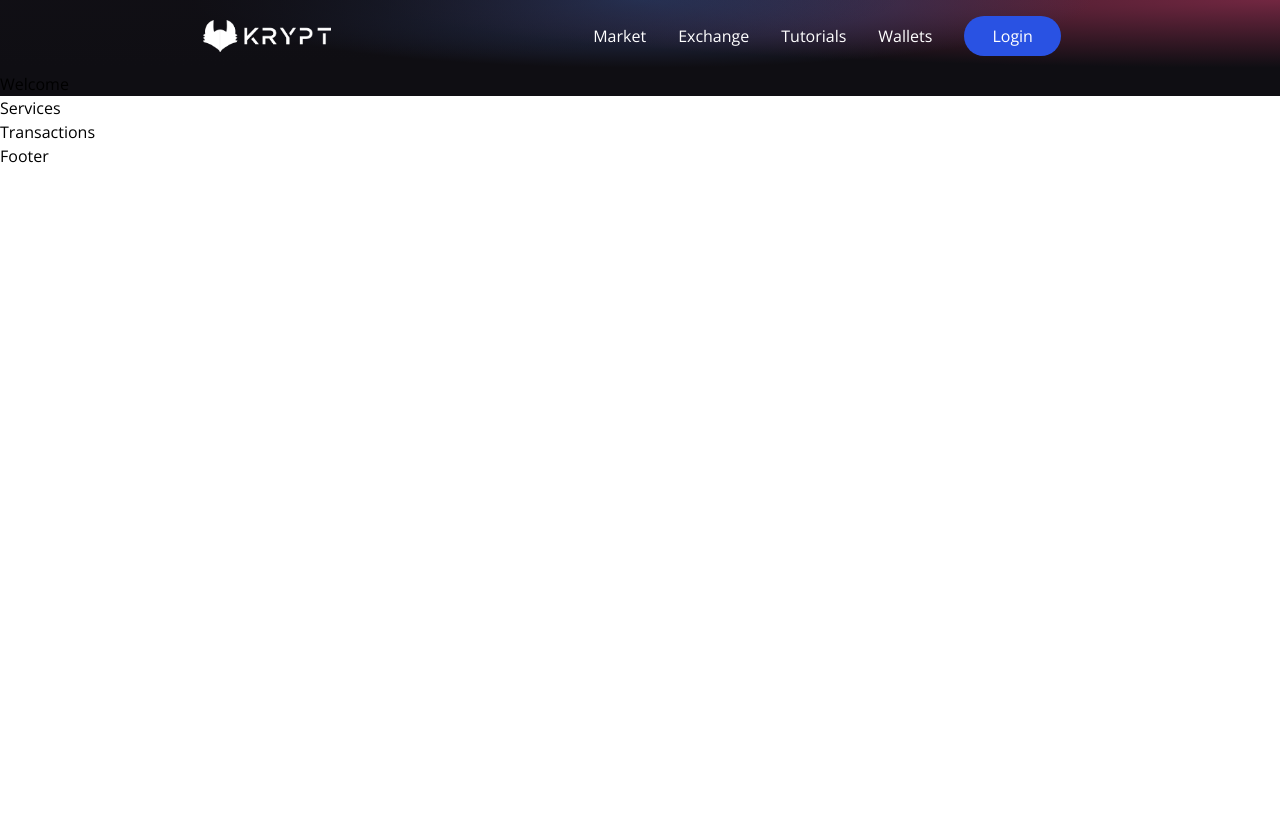
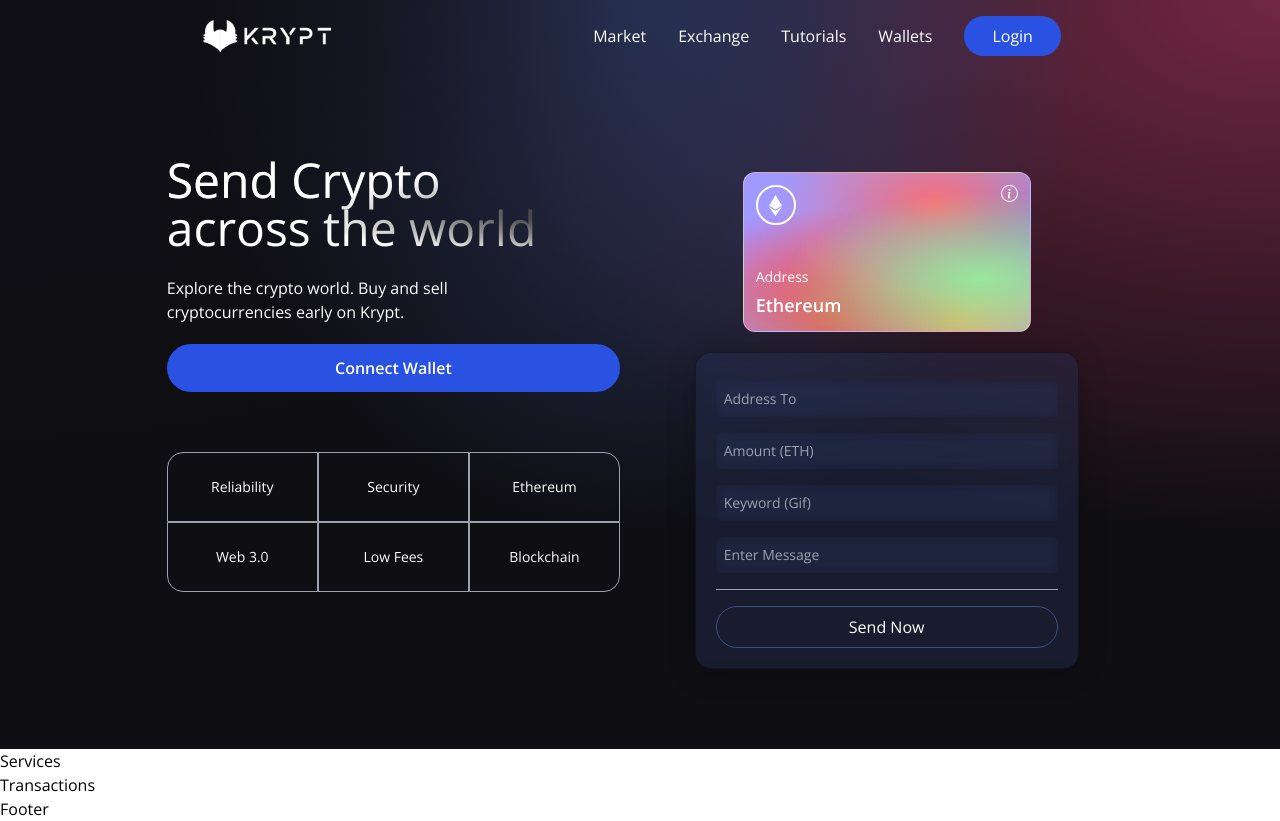
Before and after one commit to mpenajoia/W3_Project, a React (Vite) app in the folder client/: page / in a window 1280 px wide. Before the commit the page ends 800 px from the top, so only its background shows below. Built offline with nearby package versions, Linux system fonts and the light colour scheme.

Commit message:
frontend layout

```diff
--- a/client/src/components/Loader.jsx
+++ b/client/src/components/Loader.jsx
@@ -1,6 +1,8 @@
 const Loader = () => {
     return (
-        <h1>Loader</h1>
+        <div className="flex justify-center items-center py-3">
+            <div className="animate-spin rounded-full h-32 w-32 border-b-2 border-red-700" />
+        </div>
     )
 }
 
--- a/client/src/components/Welcome.jsx
+++ b/client/src/components/Welcome.jsx
@@ -1,6 +1,103 @@
+import { AiFillPlayCircle } from "react-icons/ai";
+import { SiEthereum } from 'react-icons/si';
+import { BsInfoCircle } from 'react-icons/bs';
+import { Loader } from "./";
+
+const commonStyles = "min-h-[70px] sm:px-0 px-2 sm:min-w-[120px] flex justify-center items-center border-[0.5px] border-gray-400 text-sm font-light text-white";
+
+const Input = ( {placeholder, name, type, value, handleChange} ) => (
+    <input
+        placeholder={placeholder}
+        type={type}
+        step="0.0001"
+        value={value}
+        onChange={(e) => handleChange(e, name)}
+        className="my-2 w-full rounded-sm p-2 outline-none bg-transparent text-white border-none text-sm white-glassmorphism"
+    />
+)
+
 const Welcome = () => {
+    const connectWallet = () => {
+
+    }
+
+    const handleSubmit = () => {
+
+    }
+
     return (
-        <h1>Welcome</h1>
+        <div className="flex w-full justify-center items-center">
+            <div className="flex mf:flex-row flex-col items-start justify-between md:p-20 py-12 px-4">
+                <div className="flex flex-1 justify-start flex-col mf:mr-10">
+                    <h1 className="text-3xl sm:text-5xl text-white text-gradient py-1">
+                        Send Crypto
+                        <br/>
+                        across the world
+                    </h1>
+                    <p className="text-left mt-5 text-white font-light md:w-9/12 w-11/12 text-base">
+                        Explore the crypto world. Buy and sell cryptocurrencies early on Krypt.
+                    </p>
+                    <button type="button" onClick={connectWallet} className="flex flex-row justify-center items-center my-5 bg-[#2952e3] p-3 rounded-full cursor-pointer hover:bg-[#2546bd]" >
+                        <p className="text-white text-base font-semibold" >Connect Wallet</p>
+                    </button>
+                    <div className="grid sm:grid-cols-3 grid-cols-2 w-full mt-10">
+                        <div className={`rounded-tl-2xl ${commonStyles}` }>
+                            Reliability
+                        </div>
+                        <div className={commonStyles}>
+                            Security
+                        </div>
+                        <div className={`rounded-tr-2xl ${commonStyles}` }>
+                            Ethereum
+                        </div>
+                        <div className={`rounded-bl-2xl ${commonStyles}` }>
+                            Web 3.0
+                        </div>
+                        <div className={commonStyles}>
+                            Low Fees
+                        </div>
+                        <div className={`rounded-br-2xl ${commonStyles}` }>
+                            Blockchain
+                        </div>
+                    </div>
+                </div>
+                <div className="flex flex-col flex-1 items-center justify-start w-full mf:mt-0 mt-10">
+                    <div className="p-3 justify-end items-start flex-col rounded-xl h-40 sm:w-72 w-full my-5 eth-card white-glassmorphism">
+                        <div className="flex justify-between flex-col w-full h-full">
+                            <div className="flex justify-between items-start">
+                                <div className="w-10 h-10 rounded-full border-2 border-white flex justify-center items-center">
+                                    <SiEthereum fontSize={21} color='#fff' />
+                                </div>
+                                <BsInfoCircle fontSize={17} color='#fff' />
+
+                            </div>
+                            <div>
+                                <p className="text-white font-light text-sm">
+                                    Address
+                                </p>
+                                <p className="text-white font-semibold text-lg mt-1">
+                                    Ethereum
+                                </p>
+                            </div>
+                        </div>
+                    </div>
+                        <div className="p-5 sm:w-96 w-full flex flex-col justify-start items-center blue-glassmorphism">
+                            <Input placeholder={"Address To"} name="addressTo" type="text" handleChange={() => {}} />
+                            <Input placeholder={"Amount (ETH)"} name="amount" type="number" handleChange={() => {}} />
+                            <Input placeholder={"Keyword (Gif)"} name="keyword" type="text" handleChange={() => {}} />
+                            <Input placeholder={"Enter Message"} name="message" type="text" handleChange={() => {}} />
+
+                            <div className="h-[1px] w-full bg-gray-400 my-2" />
+                            {false  ? (
+                                <Loader />
+                            ) : (
+                                <button type="button" onClick={handleSubmit} className="text-white w-full mt-2 border-[1px] p-2 border-[#3d4f7c] rounded-full cursor-pointer" > Send Now</button>
+                            )}
+                        </div>
+
+                </div>
+            </div>
+        </div>
     )
 }
 
--- a/client/tailwind.config.js
+++ b/client/tailwind.config.js
@@ -1,9 +1,35 @@
 module.exports = {
-  content: [
-    "./src/**/*.{js,jsx,ts,tsx}",
-  ],
+  purge: ["./src/**/*.{js,jsx,ts,tsx}", "./public/index.html"],
+  mode: "jit",
+  darkMode: false, // or 'media' or 'class'
   theme: {
+    fontFamily: {
+      display: ["Open Sans", "sans-serif"],
+      body: ["Open Sans", "sans-serif"],
+    },
+    extend: {
+      screens: {
+        mf: "990px",
+      },
+      keyframes: {
+        "slide-in": {
+          "0%": {
+            "-webkit-transform": "translateX(120%)",
+            transform: "translateX(120%)",
+          },
+          "100%": {
+            "-webkit-transform": "translateX(0%)",
+            transform: "translateX(0%)",
+          },
+        },
+      },
+      animation: {
+        "slide-in": "slide-in 0.5s ease-out",
+      },
+    },
+  },
+  variants: {
     extend: {},
   },
-  plugins: [],
-}
+  // plugins: [require("@tailwindcss/forms")],
+};
```
